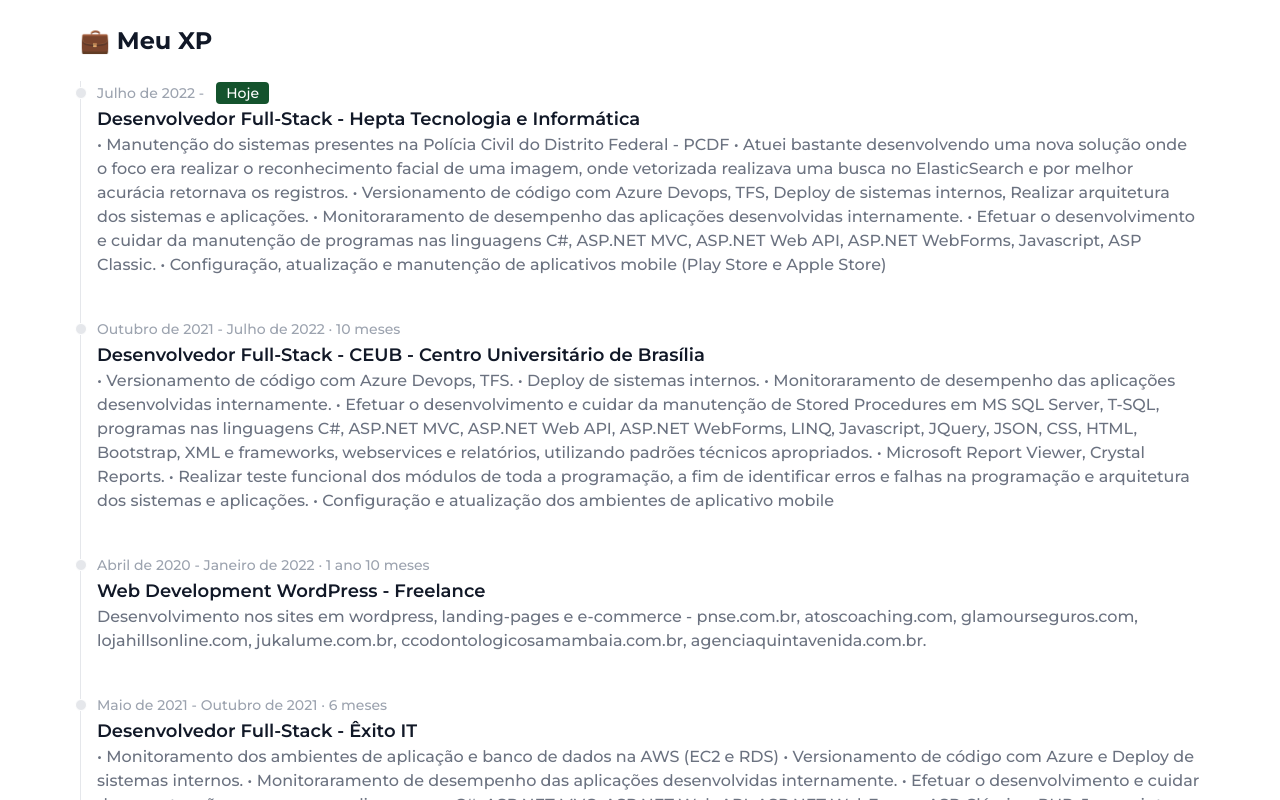
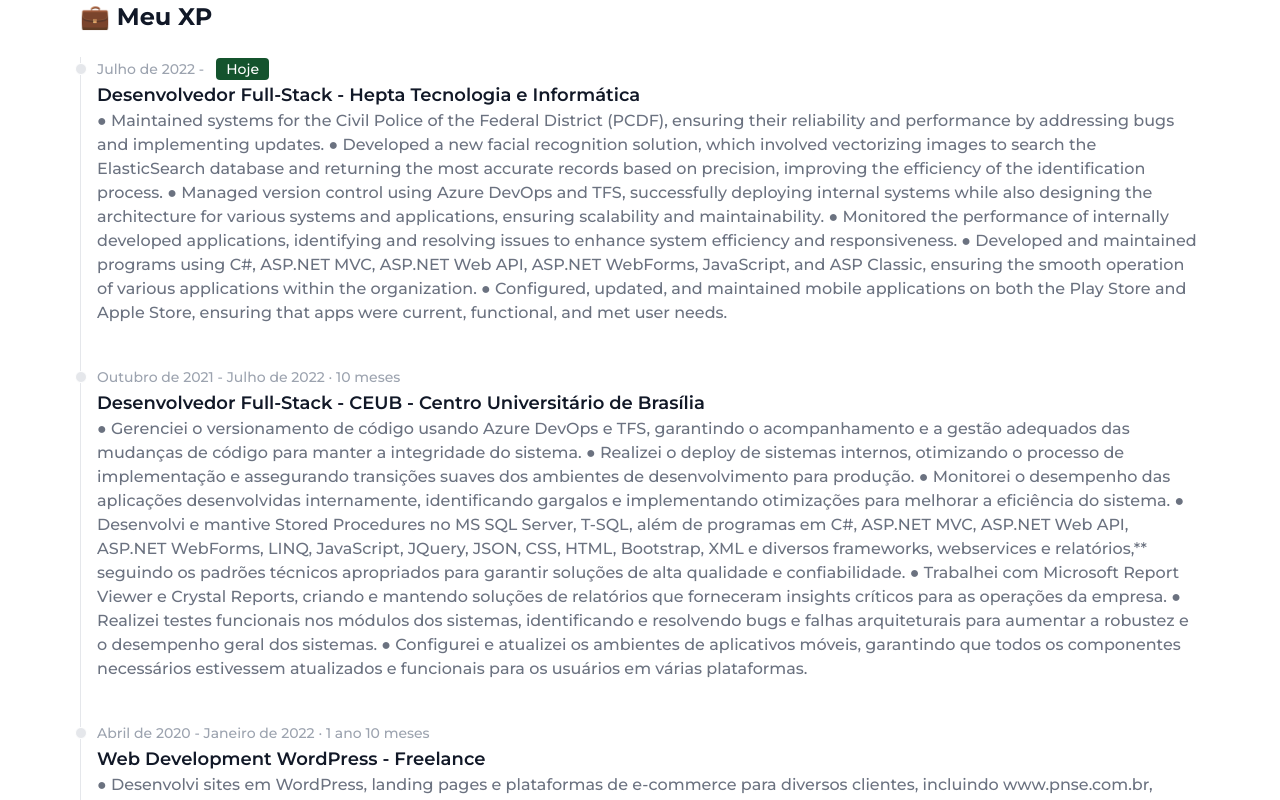
Before and after one commit to lucasopagodev/opagodevweb, a Next.js app: page / in a window 1280 px wide. Shown: the part 1620-2420 px from the top of the page. Built offline with nearby package versions, Linux system fonts and the light colour scheme; no server answers.

Commit message:
Realizando conexão com Youtube

```diff
--- a/next.config.mjs
+++ b/next.config.mjs
@@ -1,4 +1,14 @@
 /** @type {import('next').NextConfig} */
-const nextConfig = {};
-
+const nextConfig = {
+  images: {
+    remotePatterns: [
+      {
+        protocol: "https",
+        hostname: "i.ytimg.com",
+        port: "",
+        pathname: "/vi/**",
+      },
+    ],
+  },
+};
 export default nextConfig;
--- a/src/app/page.tsx
+++ b/src/app/page.tsx
@@ -2,6 +2,7 @@
 import Intro from "@/components/intro/page";
 import Projects from "@/components/projects/page";
 import Products from "@/components/products/page";
+import Youtube from "@/components/youtube/page";
 
 export default function Home() {
   return (
@@ -19,6 +20,9 @@
         <div>
           <Cv />
         </div>
+        <div>
+          <Youtube />
+        </div>
       </div>
     </>
   );
--- a/src/components/cv/page.tsx
+++ b/src/components/cv/page.tsx
@@ -12,7 +12,7 @@
     local: "CEUB - Centro Universitário de Brasília",
     time: "Outubro de 2021 - Julho de 2022 · 10 meses",
     description:
-      "• Versionamento de código com Azure Devops, TFS. • Deploy de sistemas internos. • Monitoraramento de desempenho das aplicações desenvolvidas internamente. • Efetuar o desenvolvimento e cuidar da manutenção de Stored Procedures em MS SQL Server, T-SQL, programas nas linguagens C#, ASP.NET MVC, ASP.NET Web API, ASP.NET WebForms, LINQ, Javascript, JQuery, JSON, CSS, HTML, Bootstrap, XML e frameworks, webservices e relatórios, utilizando padrões técnicos apropriados. • Microsoft Report Viewer, Crystal Reports. • Realizar teste funcional dos módulos de toda a programação, a fim de identificar erros e falhas na programação e arquitetura dos sistemas e aplicações. • Configuração e atualização dos ambientes de aplicativo mobile",
+      "● Gerenciei o versionamento de código usando Azure DevOps e TFS, garantindo o acompanhamento e a gestão adequados das mudanças de código para manter a integridade do sistema. ● Realizei o deploy de sistemas internos, otimizando o processo de implementação e assegurando transições suaves dos ambientes de desenvolvimento para produção. ● Monitorei o desempenho das aplicações desenvolvidas internamente, identificando gargalos e implementando otimizações para melhorar a eficiência do sistema. ● Desenvolvi e mantive Stored Procedures no MS SQL Server, T-SQL, além de programas em C#, ASP.NET MVC, ASP.NET Web API, ASP.NET WebForms, LINQ, JavaScript, JQuery, JSON, CSS, HTML, Bootstrap, XML e diversos frameworks, webservices e relatórios,** seguindo os padrões técnicos apropriados para garantir soluções de alta qualidade e confiabilidade. ● Trabalhei com Microsoft Report Viewer e Crystal Reports, criando e mantendo soluções de relatórios que forneceram insights críticos para as operações da empresa. ● Realizei testes funcionais nos módulos dos sistemas, identificando e resolvendo bugs e falhas arquiteturais para aumentar a robustez e o desempenho geral dos sistemas. ● Configurei e atualizei os ambientes de aplicativos móveis, garantindo que todos os componentes necessários estivessem atualizados e funcionais para os usuários em várias plataformas.",
   },
   {
     id: 4,
@@ -20,7 +20,7 @@
     local: "Freelance",
     time: "Abril de 2020 - Janeiro de 2022 · 1 ano 10 meses",
     description:
-      "Desenvolvimento nos sites em wordpress, landing-pages e e-commerce - pnse.com.br, atoscoaching.com, glamourseguros.com, lojahillsonline.com, jukalume.com.br, ccodontologicosamambaia.com.br, agenciaquintavenida.com.br.",
+      "● Desenvolvi sites em WordPress, landing pages e plataformas de e-commerce para diversos clientes, incluindo www.pnse.com.br, www.atoscoaching.com, www.glamourseguros.com, www.lojahillsonline.com, www.jukalume.com.br, www.ccodontologicosamambaia.com.br e www.agenciaquintavenida.com.br, garantindo que cada site atendesse às necessidades específicas dos clientes e aprimorasse sua presença online. ● Contribuí para a entrega e facilidade de vendas durante a pandemia da COVID-19, ajudando empresas a evitar o fechamento ao fornecer soluções online que mantiveram suas operações em funcionamento. ● Aumentei o volume de vendas por meio de técnicas de SEO e aprimoramento da experiência do usuário, otimizando o processo de compra e gerando mais transações bem-sucedidas para os clientes.",
   },
   {
     id: 3,
@@ -28,7 +28,7 @@
     local: "Êxito IT",
     time: "Maio de 2021 - Outubro de 2021 · 6 meses",
     description:
-      "• Monitoramento dos ambientes de aplicação e banco de dados na AWS (EC2 e RDS) • Versionamento de código com Azure e Deploy de sistemas internos. • Monitoraramento de desempenho das aplicações desenvolvidas internamente. • Efetuar o desenvolvimento e cuidar da manutenção, programas nas linguagens C#, ASP.NET MVC, ASP.NET Web API, ASP.NET WebForms, ASP Clássico, PHP, Javascript.",
+      "● Monitorei os ambientes de aplicação e banco de dados na AWS (EC2 e RDS), garantindo sua estabilidade e desempenho por meio de manutenção proativa e resolução de problemas. ● Gerenciei o versionamento de código com Azure e realizei o deploy de sistemas internos, otimizando o fluxo de desenvolvimento e garantindo atualizações confiáveis dos sistemas. ● Monitorei o desempenho das aplicações desenvolvidas internamente, identificando áreas de melhoria e implementando otimizações para aumentar a eficiência dos sistemas. ● Desenvolvi e mantive programas em C#, ASP.NET MVC, ASP.NET Web API, ASP.NET WebForms, ASP Clássico, PHP e JavaScript, assegurando que cada solução atendesse aos requisitos técnicos e padrões de desempenho da organização.",
   },
   {
     id: 2,
@@ -36,7 +36,7 @@
     local: "Apex-Brasil",
     time: "Agosto de 2020 - Abril de 2021 · 9 meses",
     description:
-      "Desenvolvimento de sistemas internos, utilizando PHP e ferramentas da Microsoft (Power Apps, Power BI, Power Automate, Share Point, Access)",
+      "● Desenvolvi sistemas internos utilizando PHP e ferramentas da Microsoft (Power Apps, Power BI, Power Automate, SharePoint, Access), garantindo fluxos de trabalho eficientes e tomadas de decisão baseadas em dados por meio de soluções personalizadas.",
   },
   {
     id: 1,
@@ -44,7 +44,7 @@
     local: "Lider Centro Automotivo",
     time: "Dezembro de 2017 - Julho de 2020 · 2 anos 8 meses",
     description:
-      "Empresa familiar, onde atuei como vendedor.",
+      "● Atuei como vendedor em uma empresa familiar, adquirindo experiência valiosa em atendimento ao cliente, estratégias de vendas e operações diárias, contribuindo para o crescimento e sucesso da empresa.",
   },
 ];
 
@@ -67,7 +67,25 @@
                 Desenvolvedor Full-Stack - Hepta Tecnologia e Informática
               </h3>
               <p className="mb-4 text-base font-normal text-gray-500 ">
-              • Manutenção do sistemas presentes na Polícia Civil do Distrito Federal - PCDF • Atuei bastante desenvolvendo uma nova solução onde o foco era realizar o reconhecimento facial de uma imagem, onde vetorizada realizava uma busca no ElasticSearch e por melhor acurácia retornava os registros. • Versionamento de código com Azure Devops, TFS, Deploy de sistemas internos, Realizar arquitetura dos sistemas e aplicações. • Monitoraramento de desempenho das aplicações desenvolvidas internamente. • Efetuar o desenvolvimento e cuidar da manutenção de programas nas linguagens C#, ASP.NET MVC, ASP.NET Web API, ASP.NET WebForms, Javascript, ASP Classic. • Configuração, atualização e manutenção de aplicativos mobile (Play Store e Apple Store)
+                ● Maintained systems for the Civil Police of the Federal
+                District (PCDF), ensuring their reliability and performance by
+                addressing bugs and implementing updates. ● Developed a new
+                facial recognition solution, which involved vectorizing images
+                to search the ElasticSearch database and returning the most
+                accurate records based on precision, improving the efficiency of
+                the identification process. ● Managed version control using
+                Azure DevOps and TFS, successfully deploying internal systems
+                while also designing the architecture for various systems and
+                applications, ensuring scalability and maintainability. ●
+                Monitored the performance of internally developed applications,
+                identifying and resolving issues to enhance system efficiency
+                and responsiveness. ● Developed and maintained programs using
+                C#, ASP.NET MVC, ASP.NET Web API, ASP.NET WebForms, JavaScript,
+                and ASP Classic, ensuring the smooth operation of various
+                applications within the organization. ● Configured, updated, and
+                maintained mobile applications on both the Play Store and Apple
+                Store, ensuring that apps were current, functional, and met user
+                needs.
               </p>
             </li>
 
--- /dev/null
+++ b/src/components/youtube/page.tsx
@@ -0,0 +1,67 @@
+"use client";
+
+import { useState, useEffect } from "react";
+import Image from "next/image";
+
+interface Video {
+  id: string;
+  title: string;
+  thumbnail: string;
+}
+
+export default function YouTubeVideos() {
+  const [videos, setVideos] = useState<Video[]>([]);
+
+  useEffect(() => {
+    async function fetchVideos() {
+      const channelId = "UCgN5M0UCnTheIvS3lLB-LfA"; // Substitua pelo ID do seu canal
+      const apiKey = process.env.NEXT_PUBLIC_YOUTUBE_API_KEY;
+      const maxResults = 6; // Número de vídeos a serem exibidos
+
+      const response = await fetch(
+        `https://www.googleapis.com/youtube/v3/search?key=${apiKey}&channelId=${channelId}&part=snippet,id&order=date&maxResults=${maxResults}`
+      );
+      const data = await response.json();
+
+      const fetchedVideos = data.items.map((item: any) => ({
+        id: item.id.videoId,
+        title: item.snippet.title,
+        thumbnail: item.snippet.thumbnails.medium.url,
+      }));
+
+      setVideos(fetchedVideos);
+    }
+
+    fetchVideos();
+  }, []);
+
+  return (
+    <div className="grid grid-cols-1 md:grid-cols-2 lg:grid-cols-3 gap-4">
+      {videos.map((video) => (
+        <div
+          key={video.id}
+          className="bg-white rounded-lg shadow-md overflow-hidden"
+        >
+          <a
+            href={`https://www.youtube.com/watch?v=${video.id}`}
+            target="_blank"
+            rel="noopener noreferrer"
+          >
+            <Image
+              src={video.thumbnail || "/placeholder.svg"}
+              alt={video.title}
+              width={320}
+              height={180}
+              className="w-full"
+            />
+            <div className="p-4">
+              <h3 className="text-lg font-semibold line-clamp-2">
+                {video.title}
+              </h3>
+            </div>
+          </a>
+        </div>
+      ))}
+    </div>
+  );
+}
```
Also changed, not shown: package.json (+7 -5 lines), src/components/products/page.tsx (+17 -7 lines), 1 other file (tests, documents, lock files or other folders).
